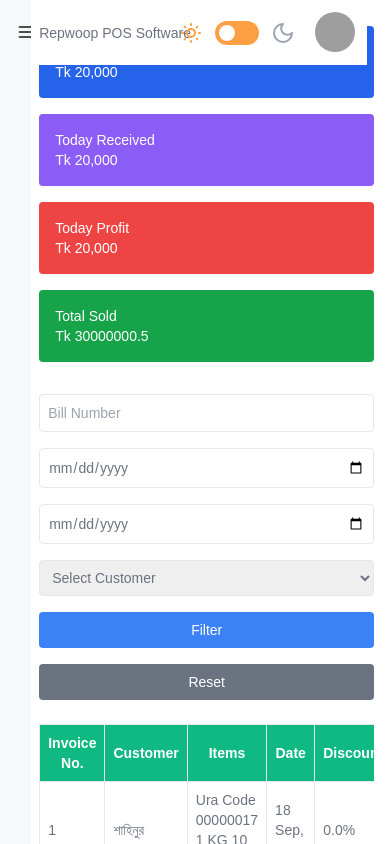
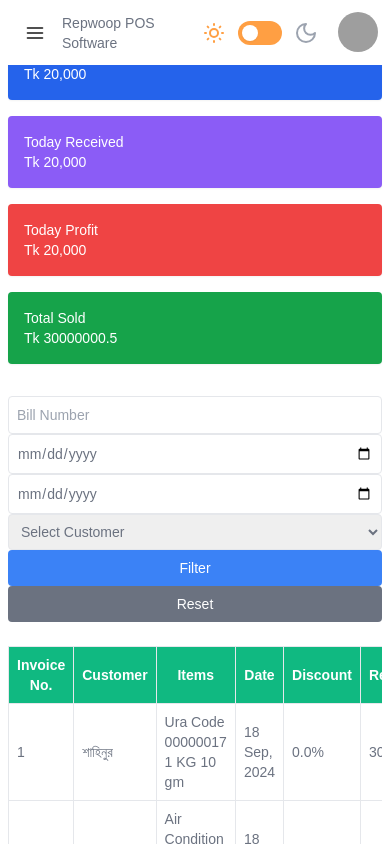
Before and after one commit to md-asif-iqbal/RepWoop-POS-system, a Next.js app: page /Sales in a window 390 px wide. Built offline with nearby package versions, Linux system fonts and the light colour scheme; grey boxes are pictures that could not be loaded.

Commit message:
fix the sidebar responsive

```diff
--- a/app/Sales/page.jsx
+++ b/app/Sales/page.jsx
@@ -213,13 +213,13 @@ export default function Sales() {
       </div>
 
       {/* Filter Section */}
-      <div className="flex flex-wrap gap-4 mb-6">
+      <div className="md:flex flex-wrap gap-4 mb-6">
       <input
           type="text"
           placeholder="Bill Number"
           value={billNumber}
           onChange={(e) => setBillNumber(e.target.value)}
-          className="border rounded p-2 w-full md:w-1/6"
+          className="border rounded p-2 dark:text-black w-full md:w-1/6"
         />
         <input
           type="date"
--- a/app/Shared/Navigation/Navigation.jsx
+++ b/app/Shared/Navigation/Navigation.jsx
@@ -4,6 +4,7 @@ import Link from 'next/link';
 import { usePathname } from 'next/navigation';
 import React, { useState,useEffect } from 'react'
 import { AlignJustify, Moon, SunMedium, SunMoon} from 'lucide-react';
+import Sidebar from '../Sidebar/Sidebar';
 
 
 
@@ -47,12 +48,11 @@ export default function Navigation() {
 
 
   return (
-    <div className='w-[86%] fixed top-0 z-50 font-nunito text-sm'>
+    <div className='w-[100%] lg:w-[86%] fixed top-0 z-50 font-nunito text-sm'>
 
-        <div className="navbar bg-white dark:bg-[#141432] backdrop-blur-sm">
-            <div className="navbar-start">
-
-
+        <div className="navbar bg-white dark:bg-[#141432] backdrop-blur-sm items-center">
+            <div className="navbar-start flex items-center">
+            <span className='md:hidden '><Sidebar /></span>
                 <a className=" text-gray-500 dark:text-white text-md">Repwoop POS Software</a>
             </div>
             {/* nav center */}
--- a/app/Shared/Sidebar/Sidebar.jsx
+++ b/app/Shared/Sidebar/Sidebar.jsx
@@ -94,9 +94,9 @@ export default function Sidebar() {
 
   return (
     <div className='font-nunito text-sm'>
-        <div className="dropdown lg:hidden">
-                <div tabIndex={0} role="button" className="btn btn-ghost sm:block lg:hidden mt-2  md:mt-6 dark:text-white " onClick={toggleSidebar}>
-                <AlignJustify size={20} strokeWidth={2} />
+        <div className="dropdown lg:hidden items-center">
+                <div tabIndex={0} role="button" className="btn btn-ghost sm:block lg:hidden dark:text-white " onClick={toggleSidebar}>
+                <AlignJustify size={20} strokeWidth={2} className='' />
                 </div>
 
                 </div>
--- a/app/home/page.jsx
+++ b/app/home/page.jsx
@@ -133,7 +133,7 @@ export default function Dashboard() {
   ];
   return (
     <div className=" dark:text-white lg:p-8 font-nunito text-sm">
-      <main className="ml-1/5 flex-grow  mt-[5%]">
+      <main className="ml-1/5 flex-grow  md:mt-[5%] mt-[20%]">
         {/* Header */}
         <div className="flex justify-between items-center">
           <h2 className="text-lg font-medium">Welcome Back!</h2>
--- a/app/layout.js
+++ b/app/layout.js
@@ -21,11 +21,11 @@ export default function RootLayout({ children }) {
         className="font">
        <div className="h-screen flex ">
       {/* LEFT w-[14%] */}
-      <div className="w-[8%]  md:w-[8%] lg:w-[16%] xl:w-[14%] p-0 bg-[#F7F8FA] dark:bg-[#141432]">
+      <div className="hidden lg:block  md:w-[8%] lg:w-[16%] xl:w-[14%] p-0 bg-[#F7F8FA] dark:bg-[#141432]">
         <Sidebar />
       </div>
       {/* RIGHT */}
-      <div className="w-[90%] md:w-[95%] lg:w-[84%] xl:w-[92%] bg-[#F7F8FA] dark:bg-[#141432] overflow-scroll flex flex-col">
+      <div className="w-[100%] md:w-[95%] lg:w-[84%] xl:w-[92%] bg-[#F7F8FA] dark:bg-[#141432] overflow-scroll flex flex-col">
         <Navigation />
         {children}
         <Footer/>
```
